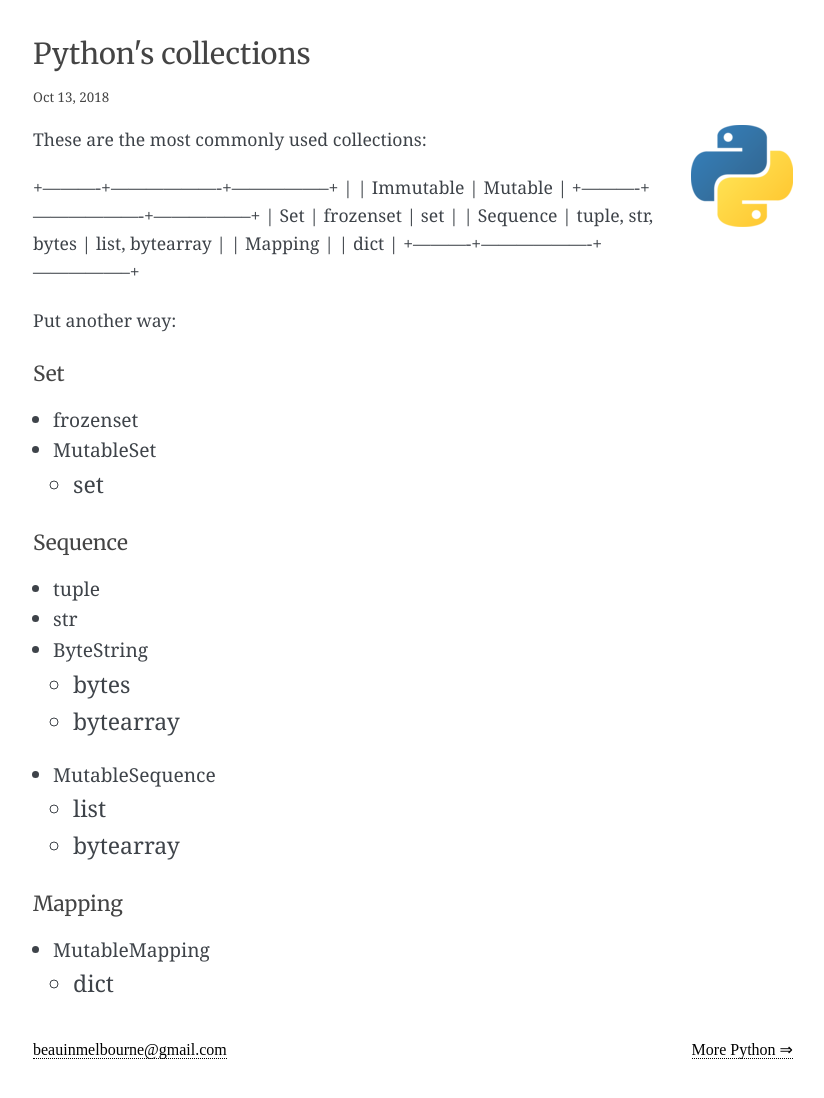
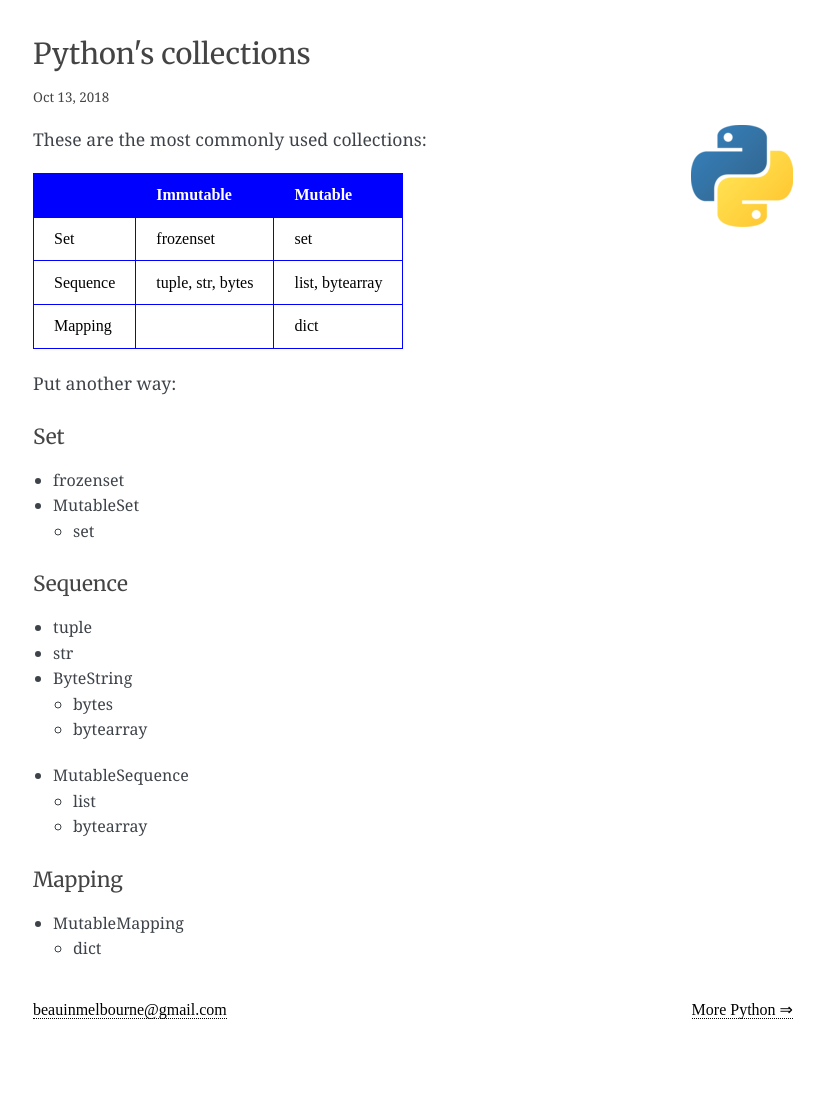
Before and after one commit to explodinglabs/explodinglabs.github.io, a Jekyll site: the page built from _posts/python/2018-10-13-collections.markdown, in a window 1280 px wide. Shown: the whole page, without its empty margins (227-1051 px from the left). Built offline with Jekyll 4.4.1, drawn with Linux system fonts in a browser that asks for light colours; some web fonts are replaced; after the commit the page ends 1058 px from its top, so only the background shows below that.

Commit message:
Clean up

```diff
--- a/_posts/python/2018-10-13-collections.markdown
+++ b/_posts/python/2018-10-13-collections.markdown
@@ -11,13 +11,11 @@ permalink: /python/collections
 
 These are the most commonly used collections:
 
-+----------+-------------------+-----------------+
 |          | Immutable         | Mutable         |
-+----------+-------------------+-----------------+
+|----------|-------------------|-----------------|
 | Set      | frozenset         | set             |
 | Sequence | tuple, str, bytes | list, bytearray |
 | Mapping  |                   | dict            |
-+----------+-------------------+-----------------+
 
 Put another way:
 
--- a/css/main.scss
+++ b/css/main.scss
@@ -140,7 +140,6 @@ p, ul, ol, .post-meta {
 p, ul, ol {
     color: #3E4349;
     line-height: 160%;
-    font-size: 120%;
 }
 
 @media screen and (min-width: 751px) {
@@ -257,7 +256,7 @@ pre {
     }
 }
 
-.mbtablestyle {
+table {
 
     border-collapse: collapse;
     margin-bottom: $spacing-unit;
@@ -265,11 +264,12 @@ pre {
     th, td {
         text-align: left;
         padding: $spacing-unit/1.5 $spacing-unit;
-        border: 1px solid orange;
+        border: 1px solid blue;
     }
 
     th {
-        background-color: $yellow-light;
+        background-color: blue;
+        color: white;
     }
 
 }
```
